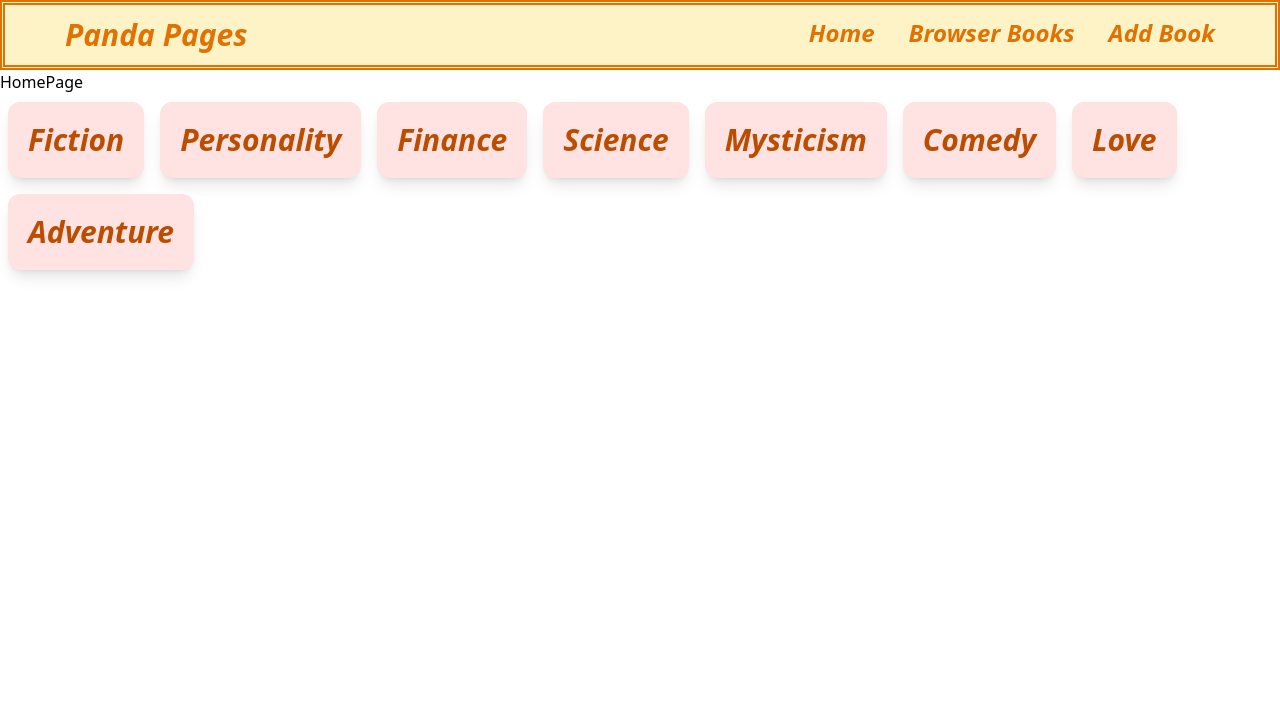
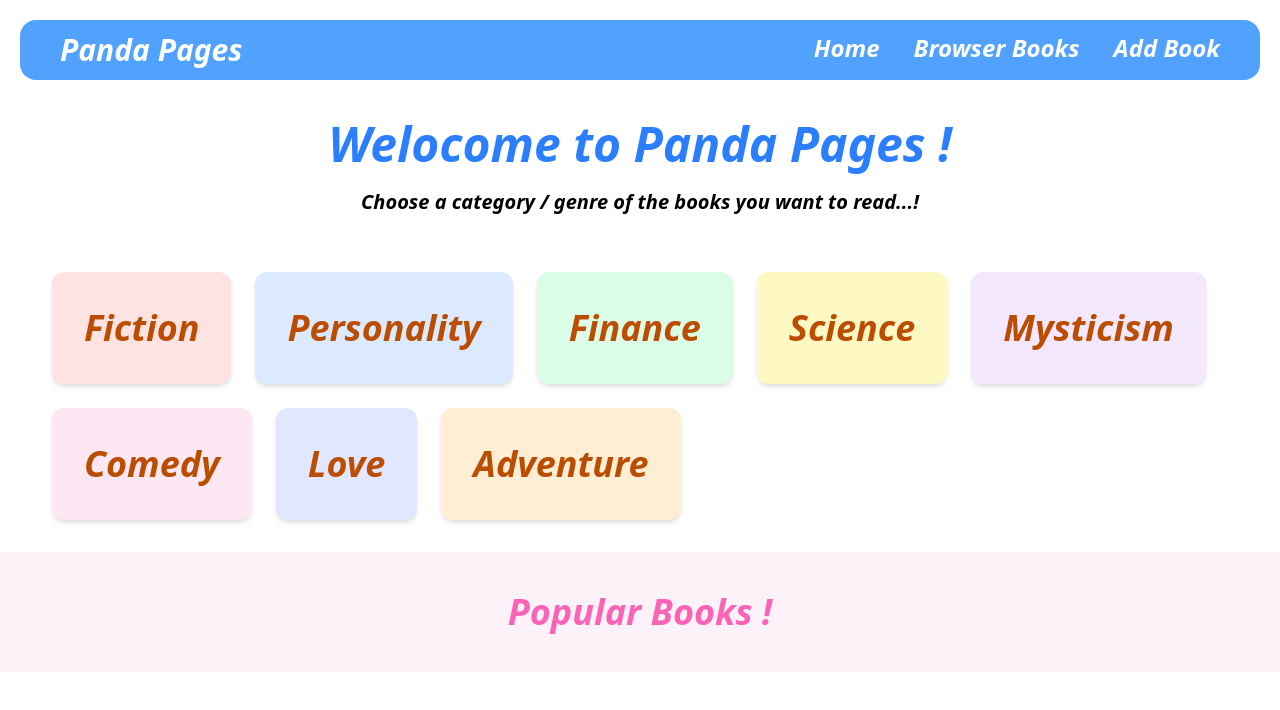
Before and after one commit to hrishihrishi/PandaPages, a React (Vite) app: page / in a window 1280 px wide. Shown: the top 710 px of the page. Built offline with nearby package versions, Linux system fonts and the light colour scheme.

Commit message:
Enhanced UI

```diff
--- a/src/AddBookPage.jsx
+++ b/src/AddBookPage.jsx
@@ -65,9 +65,11 @@ function AddBookPage() {
   }
 
   return (
-    <div style={{ padding: '20px' }}>
+    <div className="absolute top-1/6 left-1/4">
       <label>Search Book Name:</label>
-      <input type="text" value={query} onChange={(e) => setQuery(e.target.value)} placeholder="type some characters" className="input" />
+      <input type="text" value={query} onChange={(e) => setQuery(e.target.value)} placeholder="type atleast 3 characters for suggetions . . ." className="input" />
+
+      <p className="text-gray-400 italic mb-2">Note: This search bar fetches data directly from API so wait 5 seconds for suggestions,  also check your intenrnet connection</p>
 
       {/* The Dropdown that onClick triggers handleSelect*/}
       {results.length > 0 && (
@@ -85,10 +87,10 @@ function AddBookPage() {
       )}
 
       <hr />
-      <h3 className="m-2">Selected Book Details</h3>
-      <p>Title: {selectedBook.title}</p>
-      <p>Author: {selectedBook.author_name && selectedBook.author_name.join(', ')}</p>
-      <p>Genre:
+      <p className="sp mt-5 underline">Selected Book Details:</p>
+      <p className="sp" >Title: {selectedBook.title}</p>
+      <p className="sp">Author: {selectedBook.author_name && selectedBook.author_name.join(', ')}</p>
+      <p className="sp">Genre:
         <select defaultValue={selectedBook.genre} onChange={(e) => setGenre(e.target.value)} className="rounded-xl p-1.5 w-1/6 bg-amber-100">
           <option value="">Select Genre</option>
           <option value="Fiction">Fiction</option>
--- a/src/BrowseBooksPage.jsx
+++ b/src/BrowseBooksPage.jsx
@@ -1,7 +1,7 @@
 import React, { useState } from 'react'
 import DisplayBooks from './components/DisplayBooks'
 import { useSelector } from 'react-redux'
-import { useLocation } from 'react-router-dom'
+import { Link, useLocation } from 'react-router-dom'
 
 function BrowseBooksPage() {
 
@@ -40,11 +40,14 @@ function BrowseBooksPage() {
             </select>
 
 
-            {first_book !=='' && <DisplayBooks books={first_book} />}
-            <hr className='p-5 mt-4'/>
+            {first_book !== '' && <DisplayBooks books={first_book} />}
             {
-            filteredBooks.length === 0 ? <h1>No books available with these keywords !</h1> :
-            <DisplayBooks genre={genre} books={filteredBooks} />
+                filteredBooks.length === 0 ?
+                    <div className='flex flex-col rounded-2xl p-5 justify-center items-center'>
+                        <h1 className='text-2xl italic bg-pink-200 p-2 mb-7'> Oops !! You don't have books available with these keywords !</h1>
+                        <Link to='/AddBookPage'><button className='blue-btn'>Add new book</button></Link>
+                    </div> :
+                    <DisplayBooks genre={genre} books={filteredBooks} />
             }
 
         </div>
--- a/src/HomePage.jsx
+++ b/src/HomePage.jsx
@@ -13,8 +13,19 @@ function HomePage() {
         'Love',
         'Adventure']
 
+    const colors = [
+        'bg-red-100',
+        'bg-blue-100',
+        'bg-green-100',
+        'bg-yellow-100',
+        'bg-purple-100',
+        'bg-pink-100',
+        'bg-indigo-100',
+        'bg-orange-100'
+    ];
 
     const books = useSelector((state) => state.bookManager.totalBooks)
+    const popular_books = books.slice(-5);
     const navigate = useNavigate();
 
     const handleClick = (selectedGenre) => {
@@ -23,16 +34,22 @@ function HomePage() {
 
 
     return (
-        <div>
-            <h1>HomePage</h1>
-            {/* <button onClick={handleReset} className='blue-btn'>Reset</button> */}
-
-            {
-                genres.map((genre) =>
-                    <div key={genre} onClick={() => handleClick(genre)} className='p-5 bg-red-100 rounded-xl m-2 inline-block text-amber-700 italic text-3xl font-semibold cursor-pointer shadow-lg hover:bg-amber-200 transition-all duration-300 ease-in-out'>
-                        <h2>{genre}</h2>
-                    </div>)
-            }
+        <div className='h-screen'>
+            <h1 className='font-extrabold text-5xl italic text-blue-500 p-5 justify-center flex'>Welocome to Panda Pages !</h1>
+            <p className='text-xl font-semibold italic px-10 mb-6 justify-center flex'>Choose a category / genre of the books you want to read...!</p>
+            <div className='p-5 px-10'>
+                {
+                    genres.map((genre, index) =>
+                        <div key={genre} onClick={() => handleClick(genre)}
+                            className={`p-8 ${colors[index % colors.length]} rounded-xl m-3 inline-block text-amber-700 italic text-4xl font-semibold cursor-pointer shadow-md hover:shadow-2xl duration-200 py-9`}>
+                            <h2>{genre}</h2>
+                        </div>)
+                }
+            </div>
+            <div className='bg-pink-50 z-0'>
+                <h1 className='text-4xl font-bold italic text-pink-400 justify-center items-center flex p-10'>Popular Books !</h1>
+                <DisplayBooks books={popular_books} />
+            </div>
         </div>
     )
 }
--- a/src/ErrorFallbackPage.jsx
+++ b/src/PageNotFound.jsx
@@ -1,7 +1,7 @@
 import React from 'react'
 import { Link, useRouteError } from 'react-router-dom'
 
-function ErrorFallbackPage() {
+function PageNotFound() {
     const err = useRouteError();
     console.log(err)
 
@@ -23,4 +23,4 @@ function ErrorFallbackPage() {
     )
 }
 
-export default ErrorFallbackPage;
+export default PageNotFound;
--- a/src/components/DisplayBooks.jsx
+++ b/src/components/DisplayBooks.jsx
@@ -2,23 +2,23 @@ import { useDispatch, useSelector } from "react-redux"
 import { Link } from "react-router-dom"
 import { deleteBookById } from "../../redux/bookManagerSlice"
 
-function DisplayBooks({ genre='', books }) {
+function DisplayBooks({ genre = '', books }) {
     const dispatch = useDispatch();
 
     if (genre !== '') books = books.filter(book => book.genre === genre);
 
     return (
-        <div>
+        <div className="flex flex-wrap justify-center">
             {
-                books.map( book => {
+                books.map(book => {
                     return (
-                        <div key={book.key} className="max-w-sm rounded-2xl m-4 overflow-hidden shadow-lg border p-4" >
-                            <h2>Title: {book.title}</h2>
+                        <div key={book.key} className="w-full sm:w-[45%] lg:w-[30%] rounded-2xl m-3 overflow-hidden shadow-lg border-gray-400 border-2 p-4 flex flex-col bg-white" >
+                            <h2 className="sp italic">Title: {book.title}</h2>
                             {/* <p>Author: {book.author_name.join(',')}</p> */}
-                            <p>Genre: {book.genre ? book.genre : 'N/A'}</p>
+                            <p className="sp italic">Genre: {book.genre ? book.genre : 'N/A'}</p>
                             {/* <p>Key: {book.key}</p> */}
                             <Link to={`/BrowseBooksPage${book.key}`}><button className="blue-btn">View Details</button></Link>
-                            <button className="blue-btn" onClick={() => dispatch(deleteBookById(book.key))}>Delete Book</button>
+                            <button className="blue-btn w-30" onClick={() => dispatch(deleteBookById(book.key))}>Delete Book</button>
                         </div>
                     )
                 })
--- a/src/components/NavBar.jsx
+++ b/src/components/NavBar.jsx
@@ -1,21 +1,27 @@
 import React from 'react'
 import './../index.css'
-import { Link } from 'react-router-dom'
+import { Link, NavLink } from 'react-router-dom'
 
 function NavBar() {
     return (
-        <nav>
-        <div className='flex justify-between text-amber-600 py-3 px-15 text-2xl font-bold italic bg-amber-100 border-amber-600 border-double border-5'>
+        <nav className='p-5'>
+            <div className='flex justify-between text-white py-3 px-10 text-2xl font-semibold italic bg-blue-400 rounded-2xl'>
 
-            <h1 className='text-3xl'>Panda Pages</h1>
-            <ul className='flex space-x-5 gap-3.5'>
-                <li><Link to='./../HomePage'>Home</Link></li>
-                <li><Link to='./../BrowseBooksPage'>Browser Books</Link></li>
-                <li><Link to='./../AddBookPage'> Add Book</Link></li>
-                {/* <li><Link to='/'> Profile </Link></li>
+                <h1 className='text-3xl font-extrabold'>Panda Pages</h1>
+                <ul className='flex space-x-5 gap-3.5'>
+                    <li className='h'>
+                        <NavLink to='/HomePage' className={({ isActive }) => isActive ? 'a' : ''}>Home</NavLink>
+                    </li>
+                    <li className='h'>
+                        <NavLink to='/BrowseBooksPage' className={({ isActive }) => isActive ? 'a' : ''}>Browser Books</NavLink>
+                    </li>
+                    <li className='h'>
+                        <NavLink to='/AddBookPage' className={({ isActive }) => isActive ? 'a' : ''}> Add Book</NavLink>
+                    </li>
+                    {/* <li><Link to='/'> Profile </Link></li>
                 <li><Link to='/'> Logout </Link></li> */}
-            </ul>
-        </div>
+                </ul>
+            </div>
         </nav>
     )
 }
--- a/src/index.css
+++ b/src/index.css
@@ -1,7 +1,7 @@
 @import "tailwindcss";
 
 .blue-btn {
-    @apply bg-blue-500 text-white p-2 rounded-md m-3 hover:cursor-pointer
+    @apply bg-blue-500 text-white p-2 rounded-lg m-3 hover:cursor-pointer hover:font-bold duration-150
 }
 .input {
     @apply border-2 border-gray-400 rounded-xl w-1/2 m-4 p-2
@@ -9,3 +9,12 @@
 .bd {
     @apply text-3xl
 }
+.sp{
+    @apply p-2
+}
+.h{
+    @apply duration-200  rounded-xl
+}
+.a{
+    @apply text-3xl rounded-xl p-1 duration-100 text-amber-100 font-extrabold
+}
--- a/src/main.jsx
+++ b/src/main.jsx
@@ -12,7 +12,7 @@ import { StrictMode } from 'react';
 import BookDetailsPage from './BookDetailsPage.jsx';
 import HomePage from './HomePage.jsx';
 import BrowseByGenrePage from './BrowseByGenrePage.jsx';
-import ErrorFallbackPage from './ErrorFallbackPage.jsx';
+import PageNotFound from './PageNotFound.jsx';
 
 
 // 1. Define routes as an array of objects
@@ -20,14 +20,14 @@ const router = createBrowserRouter([
   {
     path: "/",
     element: <App />,
-    errorElement: <ErrorFallbackPage />,
+    errorElement: <PageNotFound />,
     children: [
-      { index: true, element: <HomePage /> },
-      { path: "HomePage", element: <HomePage /> },
-      { path: "BrowseBooksPage", element: <BrowseBooksPage /> },
-      { path: "BrowseBooksPage*", element: <BookDetailsPage /> },
-      { path: "AddBookPage", element: <AddBookPage /> },
-      { path: "BrowseByGenrePage", element: <BrowseByGenrePage /> },
+      { index: true, element: <HomePage />, errorElement: <PageNotFound /> },
+      { path: "HomePage", element: <HomePage />, errorElement: <PageNotFound /> },
+      { path: "BrowseBooksPage", element: <BrowseBooksPage />, errorElement: <PageNotFound /> },
+      { path: "BrowseBooksPage*", element: <BookDetailsPage />, errorElement: <PageNotFound /> },
+      { path: "AddBookPage", element: <AddBookPage />, errorElement: <PageNotFound /> },
+      { path: "BrowseByGenrePage", element: <BrowseByGenrePage />, errorElement: <PageNotFound /> },
     ]
   }
 ]);
```
Also changed, not shown: 1 other file (tests, documents, lock files or other folders).
